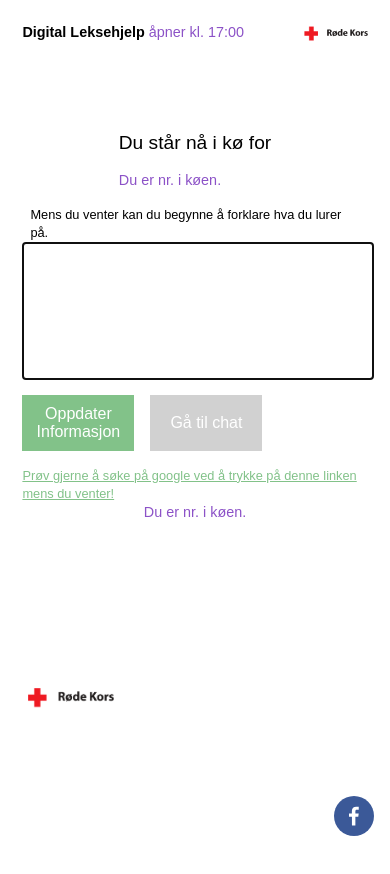
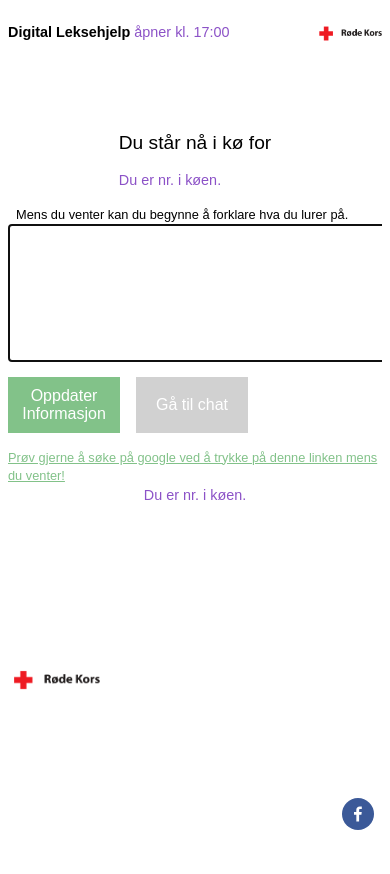
Before and after one commit to capraconsulting/redcross-frontend-student, a React app: page /leksehjelp in a window 390 px wide. Built offline with nearby package versions, Linux system fonts and the light colour scheme; no server answers; what azure-storage, typesafe-actions would draw is missing.

Commit message:
Adjust footer

```diff
--- a/src/styles/Footer.less
+++ b/src/styles/Footer.less
@@ -5,23 +5,31 @@
   @media (max-width: 550px) {
     height: 1.9rem;
   }
+  @media (max-width: 340px) {
+    height: 1.5rem;
+  }
   position: fixed;
   bottom: 1rem;
   vertical-align: center;
   cursor: pointer;
   text-decoration: none;
-  margin-bottom: 2px;
   right: 1rem;
 }
 
+.rk-logo-container {
+  position: fixed;
+  bottom: 0.5rem;
+  vertical-align: center;
+  cursor: pointer;
+  left: 0.5rem;
+}
+
 .rk-icon {
-  height: 2.1rem;
+  height: 2.2rem;
   @media (max-width: 550px) {
     height: 1.9rem;
   }
-  bottom: 1rem;
-  vertical-align: center;
-  cursor: pointer;
-  text-decoration: none;
-  left: 1rem;
+  @media (max-width: 340px) {
+    height: 1.5rem;
+  }
 }
--- a/src/styles/LandingPage.less
+++ b/src/styles/LandingPage.less
@@ -7,6 +7,9 @@
   display: flex;
   flex-direction: column;
   padding-bottom: 100px;
+  @media (max-width: 520px) {
+    overflow-x: hidden;
+  }
 }
 
 .content > * {
--- a/src/styles/base.less
+++ b/src/styles/base.less
@@ -13,8 +13,8 @@
   }
 
   @media (max-width: 520px) {
-    margin-left: 0.9rem;
-    margin-right: 0.9rem;
+    margin-left: 0rem;
+    margin-right: 0rem;
     line-height: 1.4;
     font-size: 1rem;
   }
--- a/src/ui/components/Footer.tsx
+++ b/src/ui/components/Footer.tsx
@@ -8,22 +8,18 @@ import '../../styles/Footer.less';
 
 const Footer = () => (
   <div>
-    <Zoom>
-      <a href="https://www.rodekors.no/" className="footer--container--logo">
+    <a href="https://www.rodekors.no/" className="rk_logo_container">
       <img
         className="rk-icon"
         src={require('../../assets/images/rk_logo.png')}
       />
     </a>
-    </Zoom>
-    <Zoom>
     <a className="facebook-icon" id="footer--content">
       <SocialIcon
         url="https://www.facebook.com/digitalleksehjelp/"
-          style={{ height: 40, width: 40 }}
+        style={{ height: '2rem', width: '2rem' }}
       />
     </a>
-    </Zoom>
   </div>
 );
 
--- a/src/views/Landing/LandingPage.tsx
+++ b/src/views/Landing/LandingPage.tsx
@@ -79,14 +79,14 @@ const LandingPage = (props: RouteComponentProps) => {
               onClick={() =>
                 history.push(
                   roomID
-                    ? '/chat'
+                    ? '/meldinger'
                     : chatType == 'LEKSEHJELP_TEXT'
                     ? '/leksehjelp'
                     : '/mestring',
                 )
               }
             >
-              {roomID ? 'Gå til chat' : 'Åpne kø'}
+              {roomID ? 'Gå til samtalen' : 'Åpne kø'}
             </Button>,
             <Button
               key="undo"
```
Lines whose indentation alone changed are shown as unchanged.
